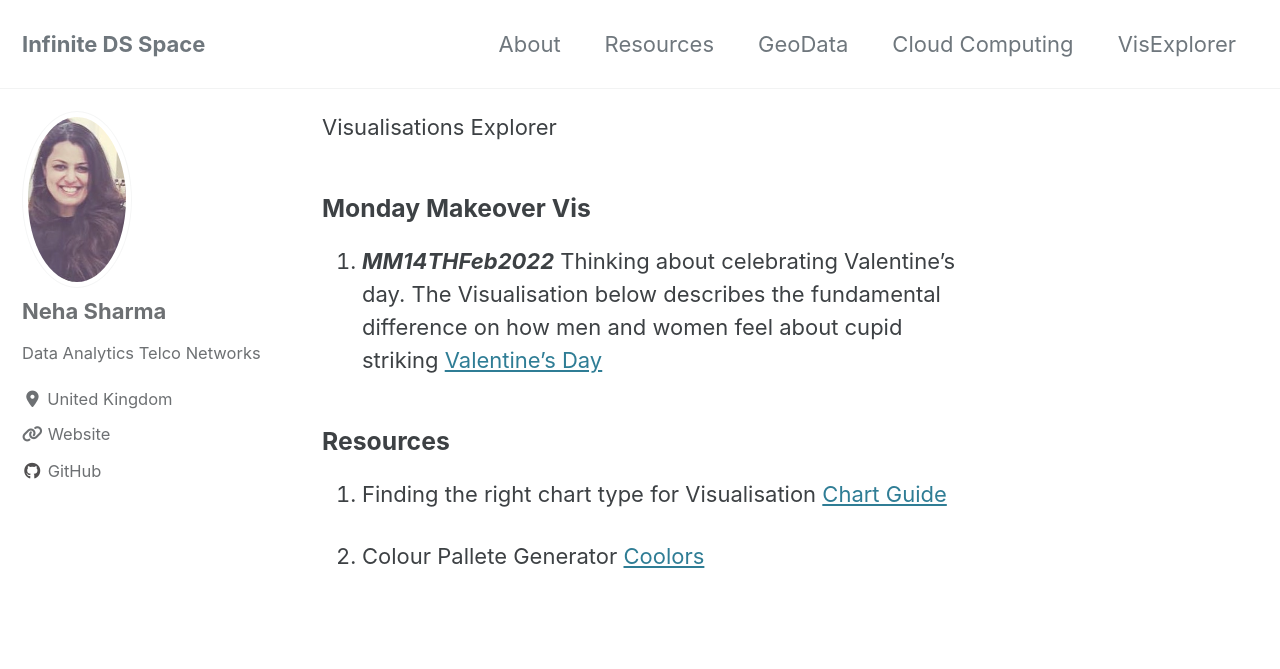
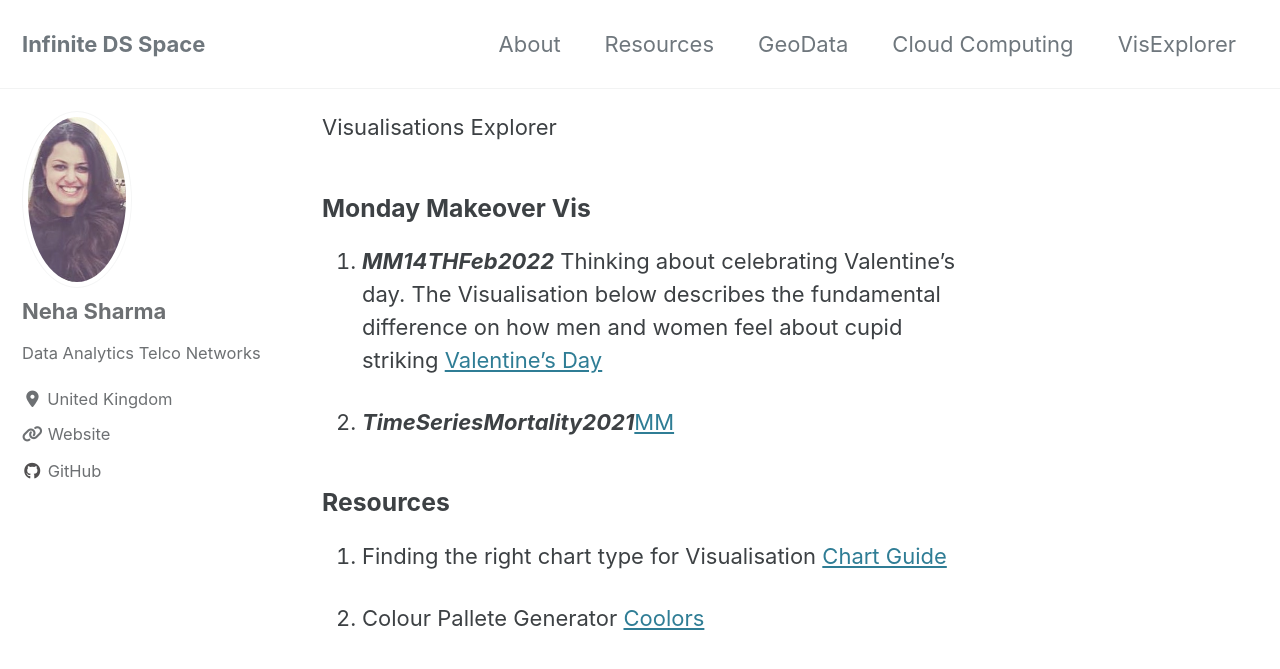
Before and after one commit to ns3115neha/ns3115neha.github.io, a Jekyll site: the page built from _pages/VisExplorer.md, in a window 1280 px wide and 900 px high. Shown: the top 669 px of the window. Built offline with Jekyll 4.4.1, drawn with Linux system fonts in a browser that asks for light colours; cached includes are drawn as plain includes; nearby versions of some CDN libraries.

Commit message:
Update VisExplorer.md
Adding MM_MortalityDumbellChart

```diff
--- a/_pages/VisExplorer.md
+++ b/_pages/VisExplorer.md
@@ -11,6 +11,8 @@ Visualisations Explorer
 
 1. ***MM14THFeb2022*** Thinking about celebrating Valentine's day. The Visualisation below describes the fundamental difference on how men and women feel about cupid striking [Valentine's Day](https://public.tableau.com/app/profile/neha8289/viz/valentines_day_mm/Dashboard3)
 
+2. ***TimeSeriesMortality2021***[MM](https://public.tableau.com/app/profile/neha8289/viz/MM_Mortality_Rate/Dashboard1)
+
 
 
 ### Resources
```
